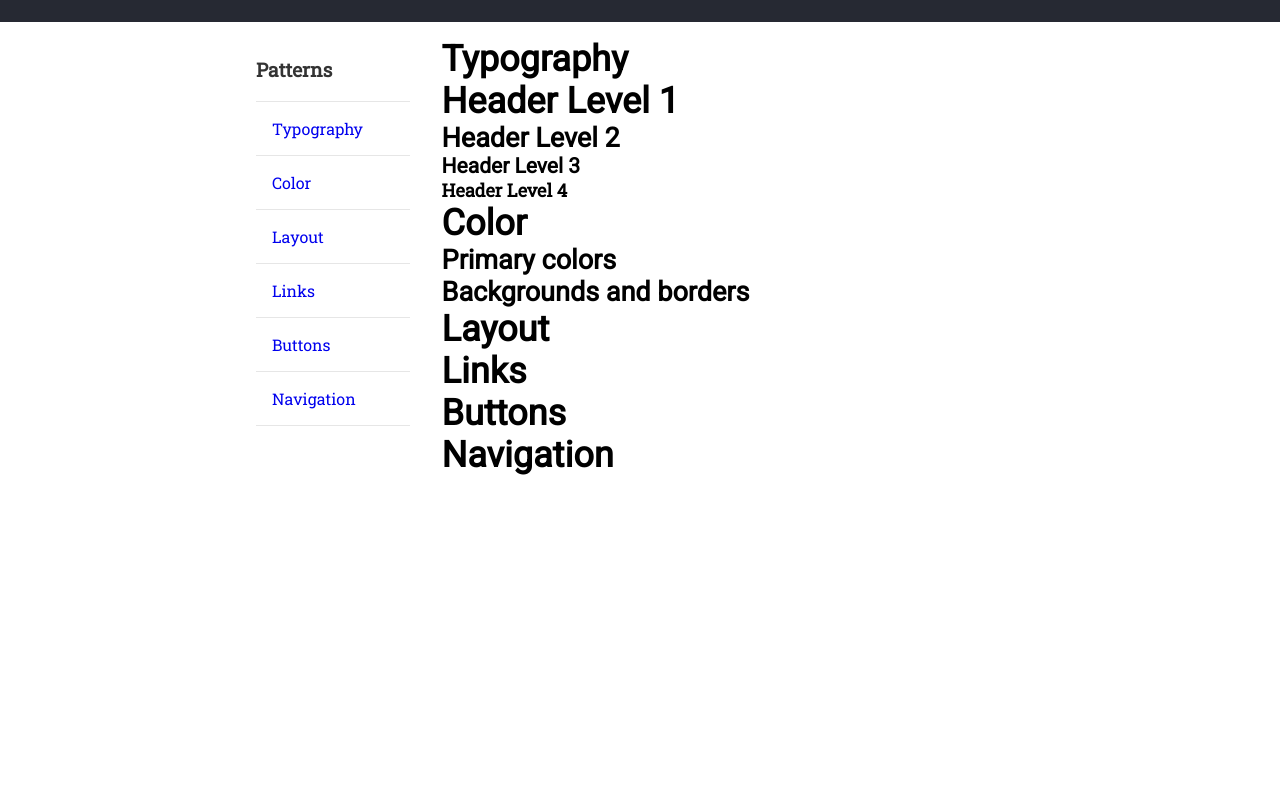
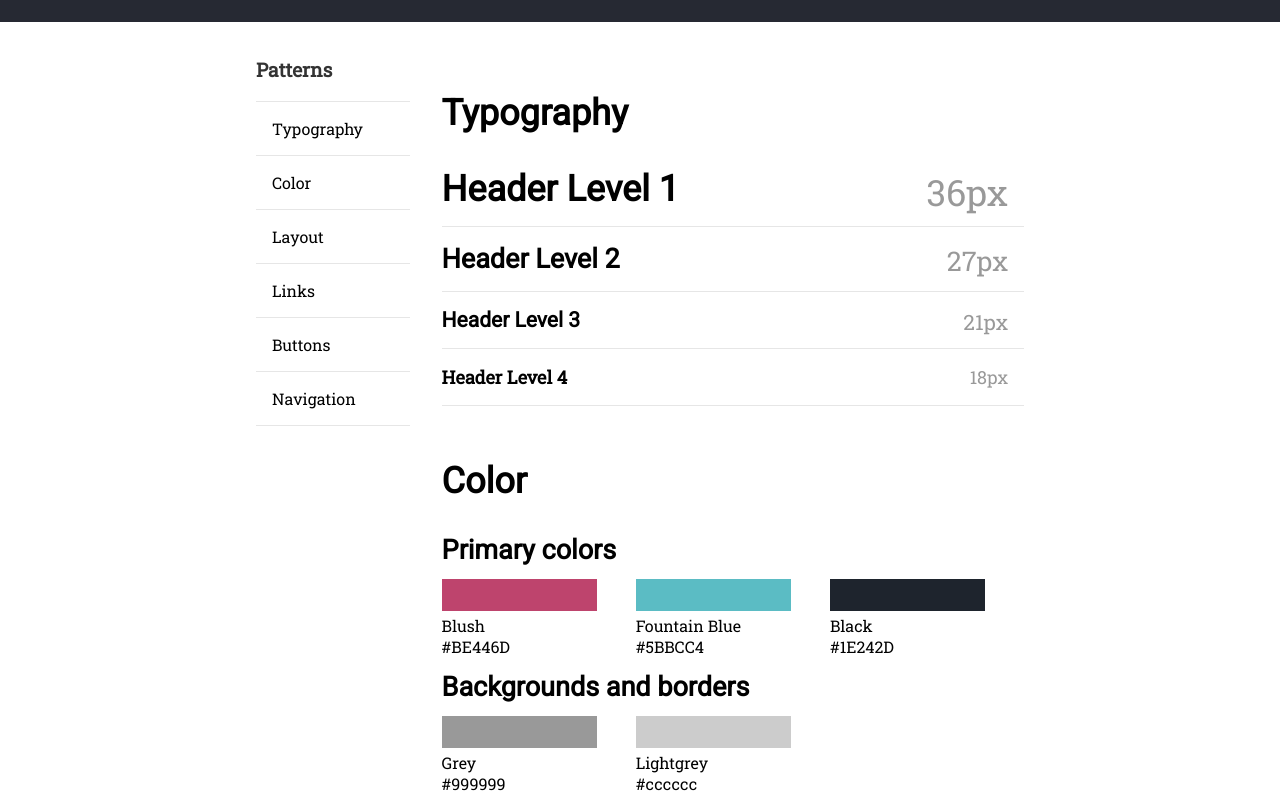
Before and after one commit to mallocfreeMe/IAT309_PO3_myPortfolio, a plain HTML site: page styleGuide.html in a window 1280 px wide. Shown: the part 320-1120 px from the top of the page. Before the commit the page ends 800 px from the top, so only its background shows below. Drawn offline with Linux system fonts and the light colour scheme.

Commit message:
add more to styleguide page

```diff
--- a/css/main.css
+++ b/css/main.css
@@ -106,7 +106,7 @@ body {
     text-decoration: none;
     text-align: center;
     position: absolute;
-    left: 46%;
+    left: 46vw;
 }
 
 .next-button:hover {
@@ -122,7 +122,7 @@ body {
     height: auto;
     padding-left: 25%;
     padding-right: 25%;
-    padding-bottom: 15%;
+    padding-bottom: 10%;
 }
 
 .about-me-section button {
@@ -175,7 +175,7 @@ body {
     padding-right: 25%;
     width: 100vw;
     height: auto;
-    padding-bottom: 20%;
+    padding-bottom: 10%;
     background-color: #F5F5F5;
 }
 
@@ -320,7 +320,7 @@ footer ul li img {
 
 /* styling for responsiveness */
 
-@media only screen and (max-width: 600px) {
+@media(max-width: 40em) {
     /* intro section */
     body {
         overflow: visible;
@@ -341,7 +341,7 @@ footer ul li img {
     .next-button {
         padding: 0.5em;
         font-size: 1em;
-        left: 28%;
+        left: 28vw;
     }
     /* about me section */
     .about-me-section {
@@ -369,6 +369,9 @@ footer ul li img {
     .my-bio-skills {
         padding-top: 1em;
     }
+    .my-bio img {
+        width:30%;
+    }
     /* project section */
     .project-heading1 {
         font-size: 2em;
@@ -382,6 +385,7 @@ footer ul li img {
         padding-left: 1em;
         padding-right: 1em;
         height: auto;
+        padding-bottom: 20%;
     }
     .project-thumnail {
         padding-bottom: 3em;
@@ -392,7 +396,82 @@ footer ul li img {
     #project2-box img {
         width: 97%;
     }
-    footer ul li {
+    #project1-box .project-description {
+        top: 15%;
+        left: 25%;
+    }
+    #project1-box .project-description h2 {
+        font-size: 1em;
+    }
+    #project1-box .project-description p {
+        font-size: 1em;
         padding-bottom: 1em;
     }
+    #project2-box .project-description {
+        top: 15%;
+        left: 30%;
+    }
+    #project2-box .project-description h2 {
+        font-size: 1em;
+    }
+    #project2-box .project-description p {
+        font-size: 1em;
+        padding-bottom: 1em;
+    }
+    .project-link {
+        padding: 0.2em;
+        font-size: 0.5em;
+    }
+    #project1-box .project-link {
+        margin-left:4.5em;
+    }
+    #project2-box .project-link {
+        margin-left:2.5em;
+    }
+    /* footer ul li {
+        padding-bottom: 1em;
+    } */
 }
+
+@media(max-width: 60em) {
+    .about-me-section {
+        padding-left: 5%;
+        padding-right: 5%;
+    }
+    .project-section {
+        padding-left: 5%;
+        padding-right: 5%;
+        padding-bottom: 20%;
+    }
+}
+
+@media(max-width: 80em) {
+    .about-me-section {
+        padding-left: 10%;
+        padding-right: 10%;
+        padding-bottom: 15%;
+    }
+    .project-section {
+        padding-left: 10%;
+        padding-right: 10%;
+        padding-bottom: 15%;
+    }
+    /* #project1-box .project-description {
+        top: 20%;
+        left: 32%;
+    }
+    #project1-box .project-description p {
+        padding-bottom: 2em;
+    }
+    #project2-box .project-description {
+        top: 20%;
+        left: 32%;
+    }
+    #project2-box .project-description p {
+        padding-bottom: 2em;
+    }
+    .project-link {
+        margin-left: 1.5em;
+        padding: 0.2em;
+    } */
+}
--- a/css/styleGuide.css
+++ b/css/styleGuide.css
@@ -106,7 +106,7 @@
     text-decoration: none;
 }
 
-.side-nav ul li a:visited {
+.side-nav ul li a:visited, .side-nav ul li a:link {
     color: black;
 }
 
@@ -122,18 +122,122 @@
     padding-left: 2em;
 }
 
+.section-name {
+    padding-top: 1.5em;
+    padding-bottom: 0.5em;
+}
+
+/* styling for typo section */
+
+.typo-unit {
+    border-bottom: solid thin #E6E6E6;
+    padding: 1em;
+    padding-left: 0;
+}
+
+.typo-heading {
+    display: inline-block;
+}
+
+.typo-heading-size {
+    vertical-align: baseline;
+    float: right;
+    color: #999999;
+}
+
 .main-content h1 {
-    font-size:36px;
+    font-size: 36px;
+}
+
+#typo-heading-size1 {
+    font-size: 36px;
 }
 
 .main-content h2 {
-    font-size:27px;
+    font-size: 27px;
 }
 
-.main-content h3 {
-    font-size:21px;
+#typo-heading-size2 {
+    font-size: 27px;
 }
 
+
+.main-content h3 {
+    font-size: 21px;
+}
+
+#typo-heading-size3 {
+    font-size: 21px;
+}
+
+
 .main-content h4 {
-    font-size:18px;
+    font-size: 18px;
 }
+
+#typo-heading-size4 {
+    font-size: 18px;
+}
+
+
+/* styling for color section */
+
+.color-heading2 {
+    padding-bottom: 0.5em;
+    padding-top: 0.5em;
+}
+
+.color-box {
+}
+
+#color-box1 {
+    background: #BE446D;
+    padding-left: 40%;
+    padding-right: 40%;
+    padding-top: 1em;
+    padding-bottom: 1em;
+    display: inline-block;
+    margin-right: 1em;
+}
+
+#color-box2 {
+    background: #5BBCC4;
+    padding-left: 40%;
+    padding-right: 40%;
+    padding-top: 1em;
+    padding-bottom: 1em;
+    display: inline-block;
+    margin-right: 1em;
+}
+
+#color-box3 {
+    background: #1E242D;
+    padding-left: 40%;
+    padding-right: 40%;
+    padding-top: 1em;
+    padding-bottom: 1em;
+    display: inline-block;
+    margin-right: 1em;
+}
+
+#color-box4 {
+    background: #999999;
+    padding-left: 40%;
+    padding-right: 40%;
+    padding-top: 1em;
+    padding-bottom: 1em;
+    display: inline-block;
+    margin-right: 1em;
+}
+
+#color-box5 {
+    background: #cccccc;
+    padding-left: 40%;
+    padding-right: 40%;
+    padding-top: 1em;
+    padding-bottom: 1em;
+    display: inline-block;
+    margin-right: 1em;
+}
+
+/* styling for layout section */
--- a/styleGuide.html
+++ b/styleGuide.html
@@ -54,51 +54,100 @@
                 <div class="grid-col-1of5 side-nav">
                     <ul>
                         <li id="side-nav-heading">Patterns</li>
-                        <li><a href="#typo">Typography</a></li>
-                        <li><a href="#typo">Color</a></li>
-                        <li><a href="#typo">Layout</a></li>
-                        <li><a href="#typo">Links</a></li>
-                        <li><a href="#typo">Buttons</a></li>
-                        <li><a href="#typo">Navigation</a></li>
+                        <li><a href="#typo-section">Typography</a></li>
+                        <li><a href="#color-section">Color</a></li>
+                        <li><a href="#layout-section">Layout</a></li>
+                        <li><a href="#links-section">Links</a></li>
+                        <li><a href="#buttons-section">Buttons</a></li>
+                        <li><a href="#nav-section">Navigation</a></li>
                     </ul>
                 </div>
 
                 <div class="grid-col-4of5 main-content">
 
-                    <section id="typo">
-                        <h1>Typography</h1>
+                    <section id="typo-section">
+                        <h1 class="section-name">Typography</h1>
 
-                        <h1>Header Level 1</h1>
-                        <h2>Header Level 2</h2>
-                        <h3>Header Level 3</h3>
-                        <h4>Header Level 4</h4>
+                        <div class="typo-unit">
+                            <h1 class="typo-heading">Header Level 1</h1>
+                            <span id="typo-heading-size1" class="typo-heading-size">36px</span><br>
+                        </div>
+
+                        <div class="typo-unit">
+                            <h2 class="typo-heading">Header Level 2</h2>
+                            <span  id="typo-heading-size2" class="typo-heading-size">27px</span><br>
+                        </div>
+
+                        <div class="typo-unit">
+                            <h3 class="typo-heading">Header Level 3</h3>
+                            <span id="typo-heading-size3" class="typo-heading-size">21px</span><br>
+                        </div>
+
+                        <div class="typo-unit">
+                            <h4 class="typo-heading">Header Level 4</h4>
+                            <span id="typo-heading-size4" class="typo-heading-size">18px</span>
+                        </div>
                     </section>
 
-                    <section>
-                        <h1>Color</h1>
+                    <section id="color-section">
+                        <h1 class="section-name">Color</h1>
 
-                        <h2>Primary colors</h2>
-                        <p></p>
-                        <p></p>
-                        <p></p>
+                        <h2 class="color-heading2">Primary colors</h2>
 
-                        <h2>Backgrounds and borders</h2>
+                        <div class="grid">
+                            <div class="grid-col-1of3 color-box">
+                                <p id="color-box1"></p>
+                                <p>Blush</p>
+                                <p>#BE446D</p>
+                            </div>
+
+                            <div class="grid-col-1of3 color-box">
+                                <p id="color-box2"></p>
+                                <p>Fountain Blue</p>
+                                <p>#5BBCC4</p>
+                            </div>
+
+                            <div class="grid-col-1of3 color-box">
+                                <p id="color-box3"></p>
+                                <p>Black</p>
+                                <p>#1E242D</p>
+                            </div>
+                        </div>
+
+                        <h2 class="color-heading2">Backgrounds and borders</h2>
+
+                        <div class="grid">
+                            <div class="grid-col-1of3 color-box">
+                                <p id="color-box4"></p>
+                                <p>Grey</p>
+                                <p>#999999</p>
+                            </div>
+
+                            <div class="grid-col-1of3 color-box">
+                                <p id="color-box5"></p>
+                                <p>Lightgrey</p>
+                                <p>#cccccc</p>
+                            </div>
+
+                            <div class="grid-col-1of3"></div>
+                        </div>
                     </section>
 
-                    <section>
-                        <h1>Layout</h1>
+                    <section id="layout-section">
+                        <h1 class="section-name">Layout</h1>
+
                     </section>
 
-                    <section>
-                        <h1>Links</h1>
+                    <section id="links-section">
+                        <h1 class="section-name">Links</h1>
                     </section>
 
-                    <section>
-                        <h1>Buttons</h1>
+                    <section id="buttons-section">
+                        <h1 class="section-name">Buttons</h1>
                     </section>
 
-                    <section>
-                        <h1>Navigation</h1>
+                    <section id="nav-section">
+                        <h1 class="section-name">Navigation</h1>
                     </section>
                 </div>
 
```
Also changed, not shown: img/code.jpg (deleted), img/noise.png (deleted).
